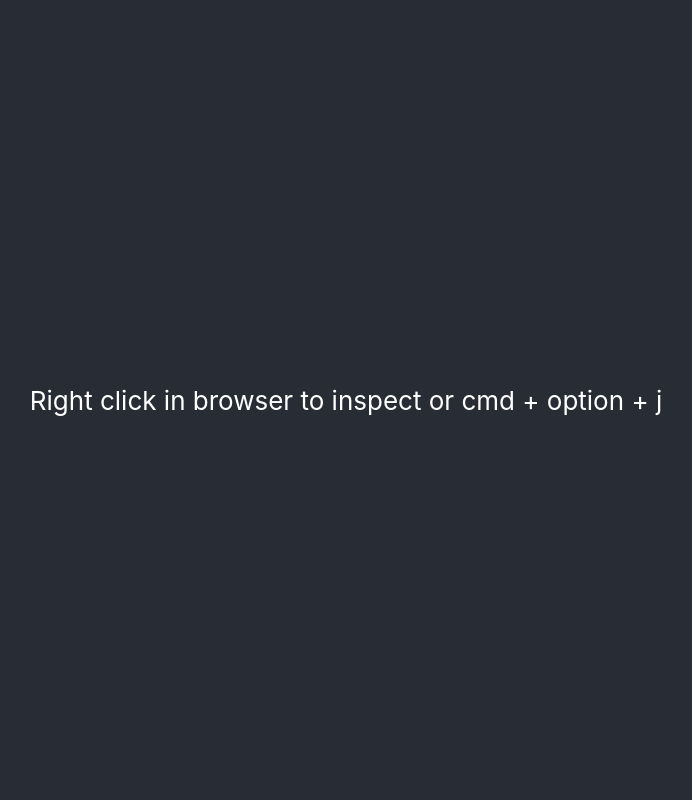
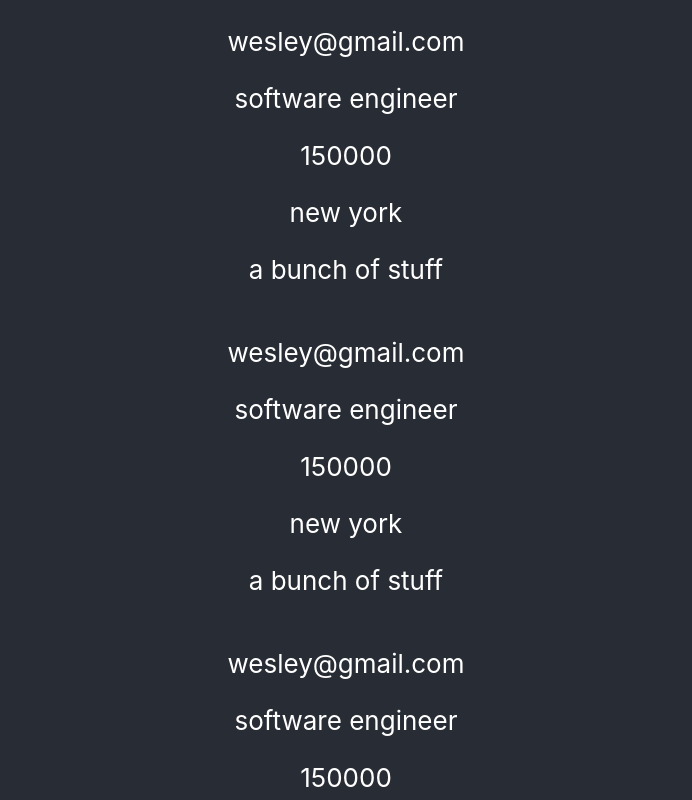
Before and after one commit to robghchen/tracking-system, a React (Create React App) app: page / in a window 1280 px wide. Shown: the top 800 px of the page, without its empty margins (294-986 px from the left). Built offline with nearby package versions, Linux system fonts and the light colour scheme.

Commit message:
show all users and the jobs they applied to

```diff
--- /dev/null
+++ b/db.json
@@ -0,0 +1,96 @@
+{
+	"users": [
+		{
+			"email": "wesley@gmail.com",
+			"jobs": [
+				{
+					"title": "software engineer",
+					"salary": 150000,
+					"location": "new york",
+					"description": "a bunch of stuff"
+				},
+				{
+					"title": "software engineer",
+					"salary": 150000,
+					"location": "new york",
+					"description": "a bunch of stuff"
+				},
+				{
+					"title": "software engineer",
+					"salary": 150000,
+					"location": "new york",
+					"description": "a bunch of stuff"
+				}
+			]
+		},
+		{
+			"email": "amy@gmail.com",
+			"jobs": [
+				{
+					"title": "software engineer",
+					"salary": 150000,
+					"location": "new york",
+					"description": "a bunch of stuff"
+				},
+				{
+					"title": "software engineer",
+					"salary": 150000,
+					"location": "new york",
+					"description": "a bunch of stuff"
+				},
+				{
+					"title": "software engineer",
+					"salary": 150000,
+					"location": "new york",
+					"description": "a bunch of stuff"
+				}
+			]
+		},
+		{
+			"email": "kj@gmail.com",
+			"jobs": [
+				{
+					"title": "software engineer",
+					"salary": 150000,
+					"location": "new york",
+					"description": "a bunch of stuff"
+				},
+				{
+					"title": "software engineer",
+					"salary": 150000,
+					"location": "new york",
+					"description": "a bunch of stuff"
+				},
+				{
+					"title": "software engineer",
+					"salary": 150000,
+					"location": "new york",
+					"description": "a bunch of stuff"
+				}
+			]
+		},
+		{
+			"email": "rob@gmail.com",
+			"jobs": [
+				{
+					"title": "software engineer",
+					"salary": 150000,
+					"location": "new york",
+					"description": "a bunch of stuff"
+				},
+				{
+					"title": "software engineer",
+					"salary": 150000,
+					"location": "new york",
+					"description": "a bunch of stuff"
+				},
+				{
+					"title": "software engineer",
+					"salary": 150000,
+					"location": "new york",
+					"description": "a bunch of stuff"
+				}
+			]
+		}
+	]
+}
--- a/package.json
+++ b/package.json
@@ -10,6 +10,7 @@
     "@types/node": "^12.0.0",
     "@types/react": "^16.9.0",
     "@types/react-dom": "^16.9.0",
+    "json-server": "^0.16.1",
     "react": "^16.13.1",
     "react-dom": "^16.13.1",
     "react-scripts": "3.4.1",
--- a/src/App.tsx
+++ b/src/App.tsx
@@ -2,136 +2,130 @@ import React from 'react';
 import './App.css';
 
 
-// Lesson 1 - Javascript
-// o boolean
-// o string
-// o number
-// o array
-// o object
-// o function
-// o helper methods (it's just another function)
+// Lesson 2 - React
+// - JSON server
+// - async / await
+// - state
+// - props
+// - component life cycle
+// - react router
+// - start building the frontend
 
 class App extends React.Component {
-	getRedCharacters = (info) => {
-		const redCharacters = []
-
-		info.favoriteCharacters.forEach(char => {
-			if (char.color === 'red') {
-				redCharacters.push(char.name)
-			}
+	showJobsForUsers = (users) => {
+		return users.map(user => {
+			return user.jobs.map(job => {
+				return <div>
+					<p>{user.email}</p>
+					<p>{job.title}</p>
+					<p>{job.salary}</p>
+					<p>{job.location}</p>
+					<p>{job.description}</p>
+				</div>
 			})
-
-		return redCharacters
-	}
-
-	allNotCool = (info) => {
-		const updatedCharacters = info.favoriteCharacters.map(char => {
-			let updatedChar = char
-
-			updatedChar.isCool = false;
-
-			return updatedChar
 		})
-
-		return updatedCharacters
-	}
-
-	isABruce = (character) => {
-		return character.realName.includes('Bruce')
-	}
-
-	findCharacter = (info, trueOrFalse) => {
-		const character = info.favoriteCharacters.find(char => char.isVillain === trueOrFalse)
-
-		return character
-	}
-
-	isCharacterHere = (info, name) => {
-		return info.favoriteCharacters.some(char => char.name === name)
-	}
-
-	getVillains = (info) => {
-		return info.favoriteCharacters.filter(char => char.isVillain)
 	}
 
 	render() {
-		const info = {
-			hasCodedBefore: true,
-			occupation: 'software engineer',
-			favoriteCharacters: [
+		const users = [
 			{
-					name: 'spiderman',
-					color: 'red',
-					isVillain: false,
-					realName: 'Peter Parker',
-					isCool: false
+				email: "wesley@gmail.com",
+				jobs: [
+					{
+						title: "software engineer",
+						salary: 150000,
+						location: "new york",
+						description: "a bunch of stuff",
 					},
 					{
-					name: 'batman',
-					color: 'grey',
-					isVillain: false,
-					realName: 'Bruce Wayne',
-					isCool: false
+						title: "software engineer",
+						salary: 150000,
+						location: "new york",
+						description: "a bunch of stuff",
 					},
 					{
-					name: 'joker',
-					color: 'purple',
-					isVillain: true,
-					realName: 'Jack Napier',
-					isCool: true
+						title: "software engineer",
+						salary: 150000,
+						location: "new york",
+						description: "a bunch of stuff",
+					},
+				]
 			},
 			{
-					name: 'thePenguin',
-					color: 'white',
-					isVillain: true,
-					realName: 'idk',
-					isCool: true
+				email: "amy@gmail.com",
+				jobs: [
+					{
+						title: "software engineer",
+						salary: 150000,
+						location: "new york",
+						description: "a bunch of stuff",
 					},
 					{
-					name: 'hulk',
-					color: 'green',
-					isVillain: false,
-					realName: 'Bruce Banner',
-					isCool: true
+						title: "software engineer",
+						salary: 150000,
+						location: "new york",
+						description: "a bunch of stuff",
 					},
 					{
-					name: 'drStrange',
-					color: 'red',
-					isVallain: false,
-					realName: 'Benedict Cumberbatch',
-					isCool: true
+						title: "software engineer",
+						salary: 150000,
+						location: "new york",
+						description: "a bunch of stuff",
 					}
-			],
+				]
+			},
+			{
+				email: "kj@gmail.com",
+				jobs: [
+					{
+						title: "software engineer",
+						salary: 150000,
+						location: "new york",
+						description: "a bunch of stuff",
+					},
+					{
+						title: "software engineer",
+						salary: 150000,
+						location: "new york",
+						description: "a bunch of stuff",
+					},
+					{
+						title: "software engineer",
+						salary: 150000,
+						location: "new york",
+						description: "a bunch of stuff",
 					}
-
-		const redCharacters = this.getRedCharacters(info)
-		console.log('redCharacters:', redCharacters)
-
-		const notCool = this.allNotCool(info)
-		console.log('notCool:', notCool)
-
-		const isFirstCharacterBruce = this.isABruce(info.favoriteCharacters[0])
-		console.log('isFirstCharacterBruce:', isFirstCharacterBruce)
-
-		const isSecondCharacterBruce = this.isABruce(info.favoriteCharacters[1])
-		console.log('isSecondCharacterBruce:', isSecondCharacterBruce)
-
-		const findFirstVillain = this.findCharacter(info, true)
-		console.log('findVillain:', findFirstVillain)
-
-		const findFirstNonVillain = this.findCharacter(info, false)
-		console.log('findFirstNonVillain:', findFirstNonVillain)
-
-		const isCharacterHere = this.isCharacterHere(info, 'drStrange')
-		console.log('isCharacterHere:', isCharacterHere)
-
-		const getVillains = this.getVillains(info)
-		console.log('getVillains:', getVillains)
+				]
+			},
+			{
+				email: "rob@gmail.com",
+				jobs: [
+					{
+						title: "software engineer",
+						salary: 150000,
+						location: "new york",
+						description: "a bunch of stuff",
+					},
+					{
+						title: "software engineer",
+						salary: 150000,
+						location: "new york",
+						description: "a bunch of stuff",
+					},
+					{
+						title: "software engineer",
+						salary: 150000,
+						location: "new york",
+						description: "a bunch of stuff",
+					}
+				]
+			},
+		]
 
 		return (
 			<div className="App" >
 				<header className="App-header">
-					Right click in browser to inspect or cmd + option + j
+					{this.showJobsForUsers(users)}
 				</header>
 			</div >
 		);
```
Also changed, not shown: src/notes/commands.txt (added), 1 other file (tests, documents, lock files or other folders). Lines whose indentation alone changed are shown as unchanged.
